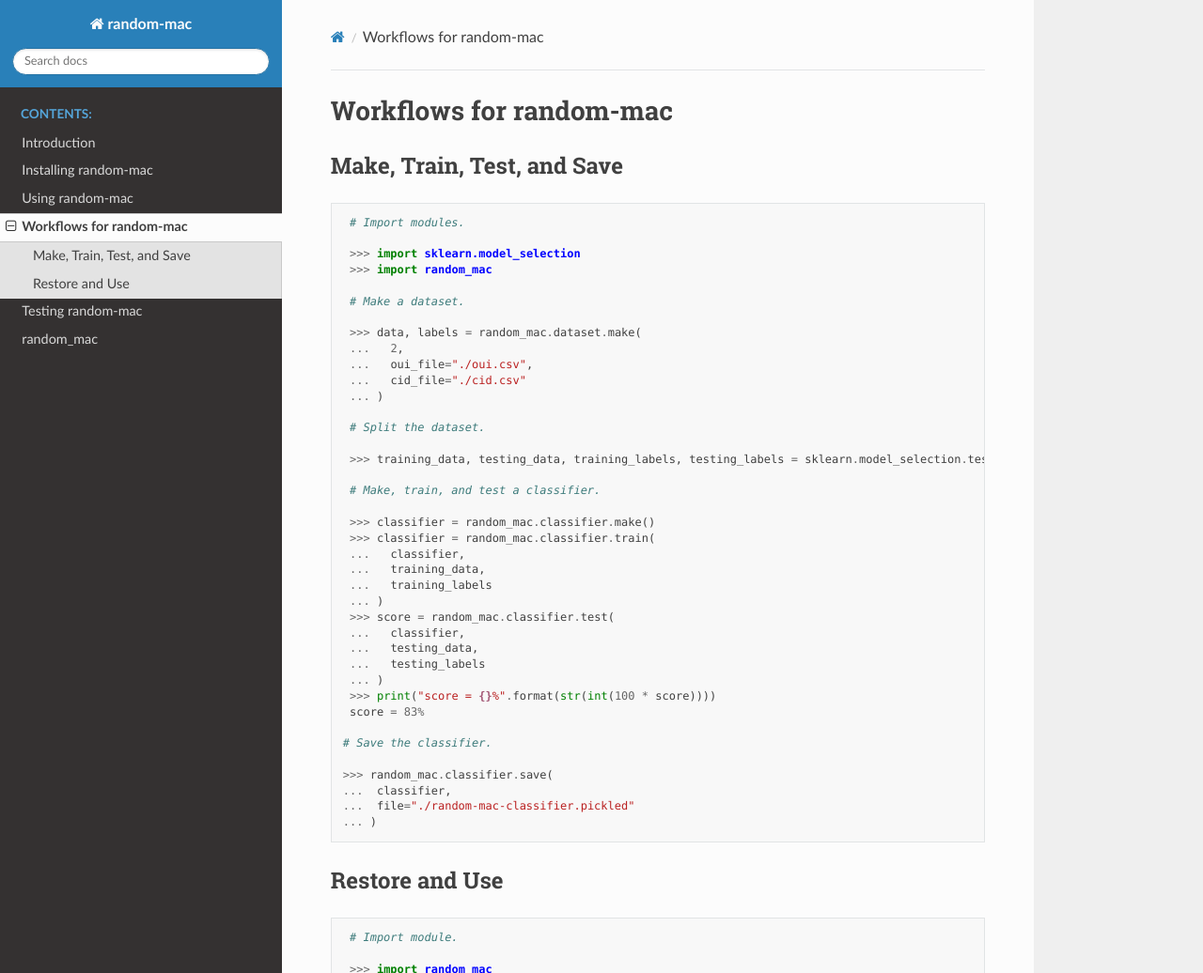
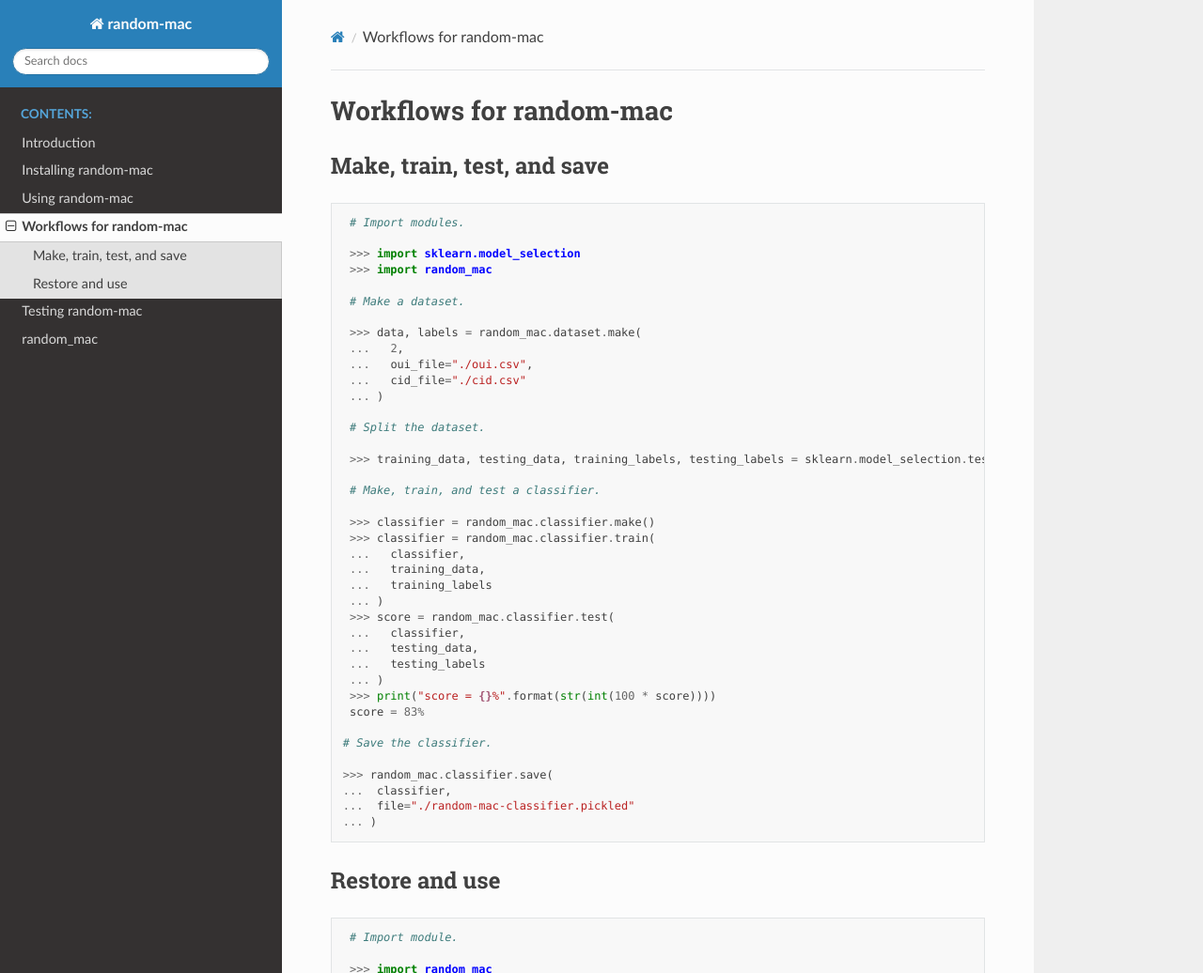
Before and after one commit to critical-path/random-mac, a Sphinx documentation site: the page built from docs/workflows.rst, in a window 1280 px wide and 1400 px high. Shown: the top 1036 px of the window at 94% size. Built offline with Sphinx 7.4.7 and the Read the Docs theme 2.0.0, drawn with Linux system fonts in a browser that asks for light colours.

```diff
--- a/README.rst
+++ b/README.rst
@@ -138,7 +138,7 @@ To restore (unpickle) a classifier, run the following command from your Python i
 Workflows for random-mac
 ========================
 
-Make, Train, Test, and Save
+Make, train, test, and save
 ---------------------------
 
 .. code-block:: python
@@ -183,7 +183,7 @@ Make, Train, Test, and Save
   ...  file="./random-mac-classifier.pickled"
   ... )
 
-Restore and Use
+Restore and use
 ---------------
 
 .. code-block:: python
--- a/docs/workflows.rst
+++ b/docs/workflows.rst
@@ -1,7 +1,7 @@
 Workflows for random-mac
 ========================
 
-Make, Train, Test, and Save
+Make, train, test, and save
 ---------------------------
 
 .. code-block:: python
@@ -46,7 +46,7 @@ Make, Train, Test, and Save
   ...  file="./random-mac-classifier.pickled"
   ... )
 
-Restore and Use
+Restore and use
 ---------------
 
 .. code-block:: python
```
